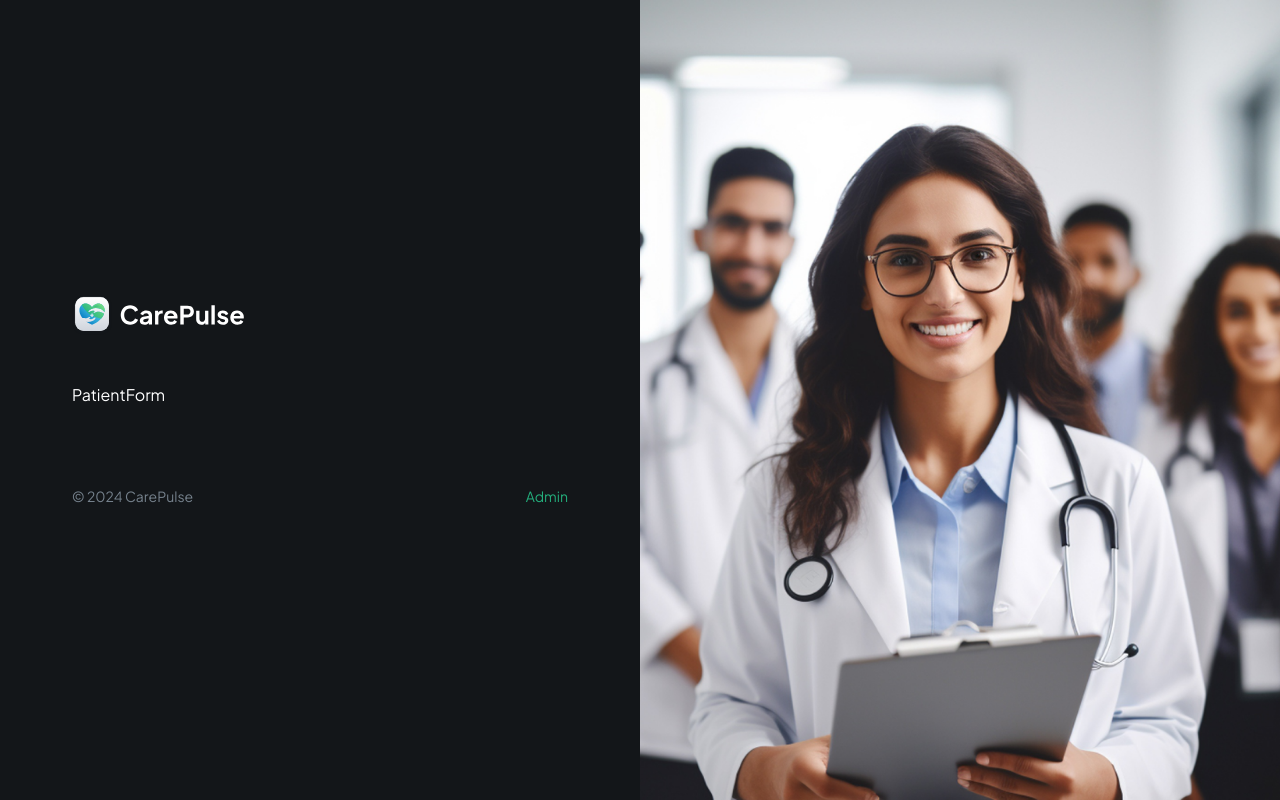
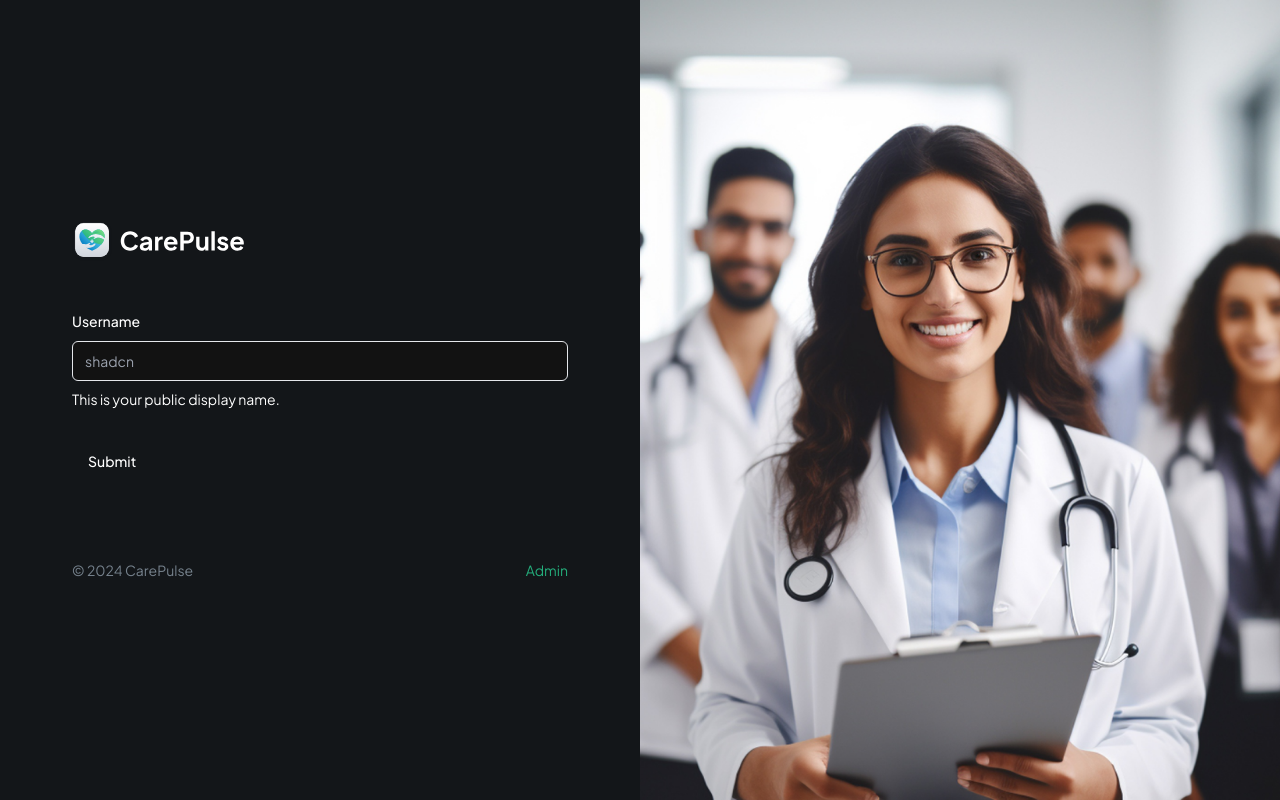
Before and after one commit to gokul-1998/patient_management_system, a Next.js app in the folder carepulse/: page / in a window 1280 px wide. Built offline with nearby package versions, Linux system fonts and the light colour scheme.

Commit message:
added till 29.45

```diff
--- a/carepulse/app/page.tsx
+++ b/carepulse/app/page.tsx
@@ -6,6 +6,9 @@
 export default function Home() {
   return (
     <div className="flex h-screen max-h-screen">
+
+    {/* TODO : OTP Verification  | passkey modal */}
+
       <section className="remove-scrollbar container my-auto">
         <div className="sub-container max-w-[496px]">
           <Image
--- a/carepulse/components/forms/PatientForm.tsx
+++ b/carepulse/components/forms/PatientForm.tsx
@@ -1,10 +1,64 @@
-import React from 'react'
+"use client"
+
+import { zodResolver } from "@hookform/resolvers/zod"
+import { useForm } from "react-hook-form"
+import { z } from "zod"
+
+import { Button } from "@/components/ui/button"
+import {
+  Form,
+  FormControl,
+  FormDescription,
+  FormField,
+  FormItem,
+  FormLabel,
+  FormMessage,
+} from "@/components/ui/form"
+import { Input } from "@/components/ui/input"
+
+const formSchema = z.object({
+  username: z.string().min(2, {
+    message: "Username must be at least 2 characters.",
+  }),
+})
 
 const PatientForm = () => {
+  // 1. Define your form.
+  const form = useForm<z.infer<typeof formSchema>>({
+    resolver: zodResolver(formSchema),
+    defaultValues: {
+      username: "",
+    },
+  })
+
+  // 2. Define a submit handler.
+  function onSubmit(values: z.infer<typeof formSchema>) {
+    // Do something with the form values.
+    // ✅ This will be type-safe and validated.
+    console.log(values)
+  }
   return (
-    <div>
-      PatientForm
-    </div>
+    <Form {...form}>
+      <form onSubmit={form.handleSubmit(onSubmit)} className="space-y-8">
+        <FormField
+          control={form.control}
+          name="username"
+          render={({ field }) => (
+            <FormItem>
+              <FormLabel>Username</FormLabel>
+              <FormControl>
+                <Input placeholder="shadcn" {...field} />
+              </FormControl>
+              <FormDescription>
+                This is your public display name.
+              </FormDescription>
+              <FormMessage />
+            </FormItem>
+          )}
+        />
+        <Button type="submit">Submit</Button>
+      </form>
+    </Form>
   )
 }
 
--- /dev/null
+++ b/carepulse/components/ui/form.tsx
@@ -0,0 +1,178 @@
+"use client"
+
+import * as React from "react"
+import * as LabelPrimitive from "@radix-ui/react-label"
+import { Slot } from "@radix-ui/react-slot"
+import {
+  Controller,
+  ControllerProps,
+  FieldPath,
+  FieldValues,
+  FormProvider,
+  useFormContext,
+} from "react-hook-form"
+
+import { cn } from "@/lib/utils"
+import { Label } from "@/components/ui/label"
+
+const Form = FormProvider
+
+type FormFieldContextValue<
+  TFieldValues extends FieldValues = FieldValues,
+  TName extends FieldPath<TFieldValues> = FieldPath<TFieldValues>
+> = {
+  name: TName
+}
+
+const FormFieldContext = React.createContext<FormFieldContextValue>(
+  {} as FormFieldContextValue
+)
+
+const FormField = <
+  TFieldValues extends FieldValues = FieldValues,
+  TName extends FieldPath<TFieldValues> = FieldPath<TFieldValues>
+>({
+  ...props
+}: ControllerProps<TFieldValues, TName>) => {
+  return (
+    <FormFieldContext.Provider value={{ name: props.name }}>
+      <Controller {...props} />
+    </FormFieldContext.Provider>
+  )
+}
+
+const useFormField = () => {
+  const fieldContext = React.useContext(FormFieldContext)
+  const itemContext = React.useContext(FormItemContext)
+  const { getFieldState, formState } = useFormContext()
+
+  const fieldState = getFieldState(fieldContext.name, formState)
+
+  if (!fieldContext) {
+    throw new Error("useFormField should be used within <FormField>")
+  }
+
+  const { id } = itemContext
+
+  return {
+    id,
+    name: fieldContext.name,
+    formItemId: `${id}-form-item`,
+    formDescriptionId: `${id}-form-item-description`,
+    formMessageId: `${id}-form-item-message`,
+    ...fieldState,
+  }
+}
+
+type FormItemContextValue = {
+  id: string
+}
+
+const FormItemContext = React.createContext<FormItemContextValue>(
+  {} as FormItemContextValue
+)
+
+const FormItem = React.forwardRef<
+  HTMLDivElement,
+  React.HTMLAttributes<HTMLDivElement>
+>(({ className, ...props }, ref) => {
+  const id = React.useId()
+
+  return (
+    <FormItemContext.Provider value={{ id }}>
+      <div ref={ref} className={cn("space-y-2", className)} {...props} />
+    </FormItemContext.Provider>
+  )
+})
+FormItem.displayName = "FormItem"
+
+const FormLabel = React.forwardRef<
+  React.ElementRef<typeof LabelPrimitive.Root>,
+  React.ComponentPropsWithoutRef<typeof LabelPrimitive.Root>
+>(({ className, ...props }, ref) => {
+  const { error, formItemId } = useFormField()
+
+  return (
+    <Label
+      ref={ref}
+      className={cn(error && "text-destructive", className)}
+      htmlFor={formItemId}
+      {...props}
+    />
+  )
+})
+FormLabel.displayName = "FormLabel"
+
+const FormControl = React.forwardRef<
+  React.ElementRef<typeof Slot>,
+  React.ComponentPropsWithoutRef<typeof Slot>
+>(({ ...props }, ref) => {
+  const { error, formItemId, formDescriptionId, formMessageId } = useFormField()
+
+  return (
+    <Slot
+      ref={ref}
+      id={formItemId}
+      aria-describedby={
+        !error
+          ? `${formDescriptionId}`
+          : `${formDescriptionId} ${formMessageId}`
+      }
+      aria-invalid={!!error}
+      {...props}
+    />
+  )
+})
+FormControl.displayName = "FormControl"
+
+const FormDescription = React.forwardRef<
+  HTMLParagraphElement,
+  React.HTMLAttributes<HTMLParagraphElement>
+>(({ className, ...props }, ref) => {
+  const { formDescriptionId } = useFormField()
+
+  return (
+    <p
+      ref={ref}
+      id={formDescriptionId}
+      className={cn("text-sm text-muted-foreground", className)}
+      {...props}
+    />
+  )
+})
+FormDescription.displayName = "FormDescription"
+
+const FormMessage = React.forwardRef<
+  HTMLParagraphElement,
+  React.HTMLAttributes<HTMLParagraphElement>
+>(({ className, children, ...props }, ref) => {
+  const { error, formMessageId } = useFormField()
+  const body = error ? String(error?.message) : children
+
+  if (!body) {
+    return null
+  }
+
+  return (
+    <p
+      ref={ref}
+      id={formMessageId}
+      className={cn("text-sm font-medium text-destructive", className)}
+      {...props}
+    >
+      {body}
+    </p>
+  )
+})
+FormMessage.displayName = "FormMessage"
+
+export {
+  useFormField,
+  Form,
+  FormItem,
+  FormLabel,
+  FormControl,
+  FormDescription,
+  FormMessage,
+  FormField,
+}
--- /dev/null
+++ b/carepulse/components/ui/input.tsx
@@ -0,0 +1,25 @@
+import * as React from "react"
+
+import { cn } from "@/lib/utils"
+
+export interface InputProps
+  extends React.InputHTMLAttributes<HTMLInputElement> {}
+
+const Input = React.forwardRef<HTMLInputElement, InputProps>(
+  ({ className, type, ...props }, ref) => {
+    return (
+      <input
+        type={type}
+        className={cn(
+          "flex h-10 w-full rounded-md border border-input bg-background px-3 py-2 text-sm ring-offset-background file:border-0 file:bg-transparent file:text-sm file:font-medium placeholder:text-muted-foreground focus-visible:outline-none focus-visible:ring-2 focus-visible:ring-ring focus-visible:ring-offset-2 disabled:cursor-not-allowed disabled:opacity-50",
+          className
+        )}
+        ref={ref}
+        {...props}
+      />
+    )
+  }
+)
+Input.displayName = "Input"
+
+export { Input }
--- /dev/null
+++ b/carepulse/components/ui/label.tsx
@@ -0,0 +1,26 @@
+"use client"
+
+import * as React from "react"
+import * as LabelPrimitive from "@radix-ui/react-label"
+import { cva, type VariantProps } from "class-variance-authority"
+
+import { cn } from "@/lib/utils"
+
+const labelVariants = cva(
+  "text-sm font-medium leading-none peer-disabled:cursor-not-allowed peer-disabled:opacity-70"
+)
+
+const Label = React.forwardRef<
+  React.ElementRef<typeof LabelPrimitive.Root>,
+  React.ComponentPropsWithoutRef<typeof LabelPrimitive.Root> &
+    VariantProps<typeof labelVariants>
+>(({ className, ...props }, ref) => (
+  <LabelPrimitive.Root
+    ref={ref}
+    className={cn(labelVariants(), className)}
+    {...props}
+  />
+))
+Label.displayName = LabelPrimitive.Root.displayName
+
+export { Label }
--- a/carepulse/package.json
+++ b/carepulse/package.json
@@ -9,6 +9,8 @@
     "lint": "next lint"
   },
   "dependencies": {
+    "@hookform/resolvers": "^3.9.0",
+    "@radix-ui/react-label": "^2.1.0",
     "@radix-ui/react-slot": "^1.1.0",
     "class-variance-authority": "^0.7.0",
     "clsx": "^2.1.1",
@@ -17,8 +19,10 @@
     "next-themes": "^0.3.0",
     "react": "^18",
     "react-dom": "^18",
+    "react-hook-form": "^7.52.1",
     "tailwind-merge": "^2.4.0",
-    "tailwindcss-animate": "^1.0.7"
+    "tailwindcss-animate": "^1.0.7",
+    "zod": "^3.23.8"
   },
   "devDependencies": {
     "@types/node": "^20",
```
Also changed, not shown: 1 other file (tests, documents, lock files or other folders).
